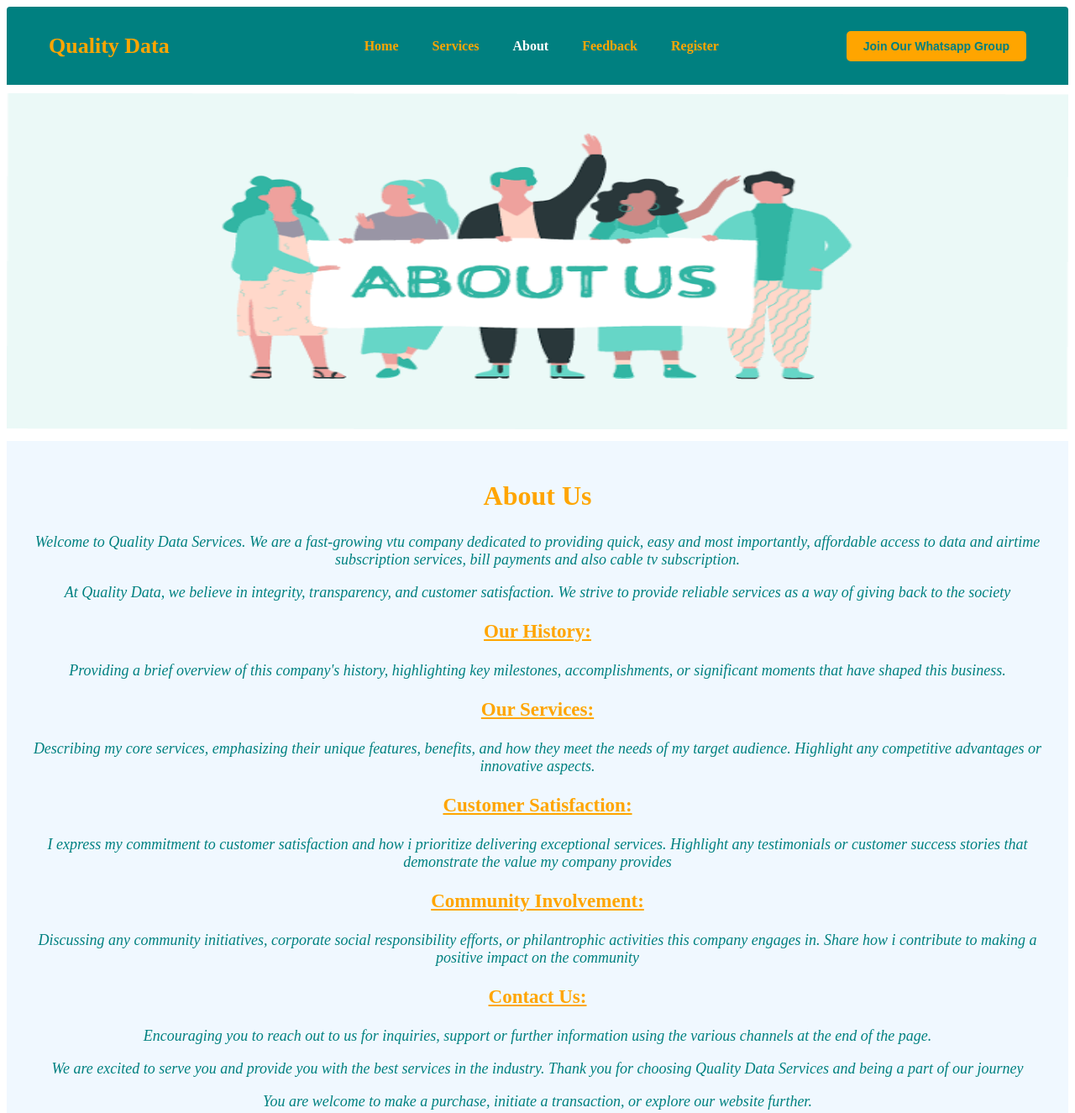
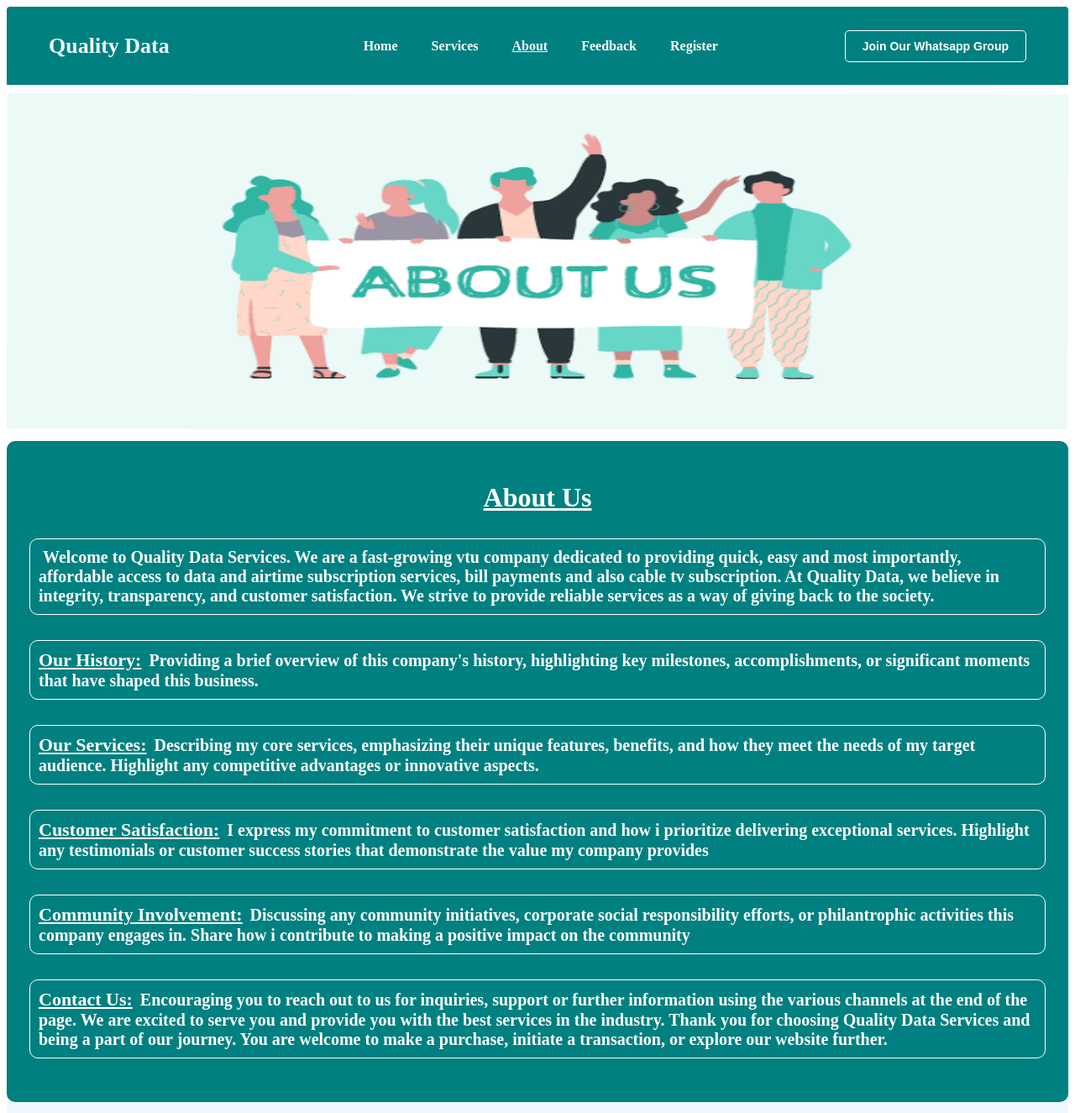
Before and after one commit to JoshLegend123/Quality_Data, a plain HTML site: page about.html in a window 1280 px wide. Shown: the top 1325 px of the page at 84% size. Drawn offline with Linux system fonts and the light colour scheme.

Commit message:
about page changes

```diff
--- a/about.html
+++ b/about.html
@@ -27,21 +27,29 @@
     <img src="images/About-Us.png" alt="" id="services-hero">
     <section id="about-txt">
         <h2>About Us</h2>
-        <p>Welcome to Quality Data Services. We are a fast-growing vtu company dedicated to providing quick, easy and most importantly, affordable access to data and airtime subscription services, bill payments and also cable tv subscription.</p>
-        <p>At Quality Data, we believe in integrity, transparency, and customer satisfaction. We strive to provide reliable services as a way of giving back to the society</p>
+        <div class="about-container">
+            <p>Welcome to Quality Data Services. We are a fast-growing vtu company dedicated to providing quick, easy and most importantly, affordable access to data and airtime subscription services, bill payments and also cable tv subscription. At Quality Data, we believe in integrity, transparency, and customer satisfaction. We strive to provide reliable services as a way of giving back to the society.</p>
+        </div>
+        <div class="about-container">
             <h3>Our History:</h3>
             <p>Providing a brief overview of this company's history, highlighting key milestones, accomplishments, or significant moments that have shaped this business.</p>
+        </div>
+        <div class="about-container">
             <h3>Our Services:</h3>
             <p>Describing my core services, emphasizing their unique features, benefits, and how they meet the needs of my target audience. Highlight any competitive advantages or innovative aspects.</p>
+        </div>
+        <div class="about-container">
             <h3>Customer Satisfaction:</h3>
             <p>I express my commitment to customer satisfaction and how i prioritize delivering exceptional services. Highlight any testimonials or customer success stories that demonstrate the value my company provides</p>
+        </div>
+        <div class="about-container">
             <h3>Community Involvement:</h3>
-        <p>Discussing any community initiatives, corporate social responsibility efforts, or philantrophic activities this company engages in. Share how i contribute to making a positive impact on the community</p>
+            <p>  Discussing any community initiatives, corporate social responsibility efforts, or philantrophic activities this company engages in. Share how i contribute to making a positive impact on the community</p>
+        </div>
+        <div class="about-container">
             <h3>Contact Us:</h3>
-        <p>Encouraging you to reach out to us for inquiries, support or further information using the various channels at the end of the page.</p>
-        <p>We are excited to serve you and provide you with the best services in the industry. Thank you for choosing Quality Data Services and being a part of our journey</p>
-
-        <p>You are welcome to make a purchase, initiate a transaction, or explore our website further. </p>
+            <p>Encouraging you to reach out to us for inquiries, support or further information using the various channels at the end of the page. We are excited to serve you and provide you with the best services in the industry. Thank you for choosing Quality Data Services and being a part of our journey. You are welcome to make a purchase, initiate a transaction, or explore our website further.</p>
+        </div>
     </section>
     <footer>
         <div id="footer-div">
--- a/index.css
+++ b/index.css
@@ -1,6 +1,6 @@
 a {
     text-decoration: none;
-    color: orange;
+    color: #fff;
     font-size: 16px;
     font-weight: 600;
     transition: 0.3s ease-in;
@@ -19,15 +19,16 @@ button {
     padding: 10px 20px;
     border-radius: 5px;
     outline: none;
-    border: none;
+    border: 1px solid white;
     font-size: 14px;
     font-weight: 600;
     transition: 0.2s;
-    color: teal;
-    background-color: orange;
+    color: white;
+    background-color: transparent;
 }
 button:hover {
     background-color: white;
+    color: teal;
 }
 .section-p1 {
     padding: 20px 50px;
@@ -46,7 +47,7 @@ header {
     border-bottom-right-radius: 0px;
 }
 header h2 {
-    color: orange;
+    color: aliceblue;
 }
 #navbar {
     display: flex;
@@ -59,7 +60,8 @@ header h2 {
 }
 #navbar li a:hover,
 #navbar li a.active {
-    color: #fff;
+    color: aliceblue;
+    text-decoration: underline;
 }
 #hero {
     background-image: url('images/white-bg.jpg');
@@ -384,25 +386,36 @@ input {
 }
 /*About Stylesheet*/
 #about-txt {
-    background-color: aliceblue;
-    color: orange;
+    background-color: teal;
+    border: 2px solid teal;
+    border-radius: 10px;
     padding: 20px;
 }
 #about-txt h2 {
     text-align: center;
     font-size: 32px;
-    color: orange;
+    color: white;
+    text-decoration: underline;
 }
 #about-txt h3 {
-    font-size: 23px;
+    font-size: 22px;
+    display: inline;
+    color: white;
     text-decoration: underline;
-    text-align: center;
 }
-#about-txt p {
-    font-size: 18px;
-    font-style: italic;
-    text-align: center;
-    color: teal;
+.about-container p {
+    font-size: 20px;
+    font-weight: 550;
+    color: white;
+    display: inline;
+    margin-left: 5px;
+}
+.about-container {
+    margin: 30px 5px;
+    border: 1px solid white;
+    border-radius: 10px;
+    padding: 10px;
+    background-color: transparent;
 }
 /*Media Queries*/
 @media (max-width:1024px) {
@@ -461,6 +474,9 @@ input {
         margin-top: 10px;
         margin-bottom: 20px;
         height: 500px;
+    }
+    .services:hover {
+        scale: 0.8;
     }
     .services img {
         width: 100%;
```
Lines whose indentation alone changed are shown as unchanged.
